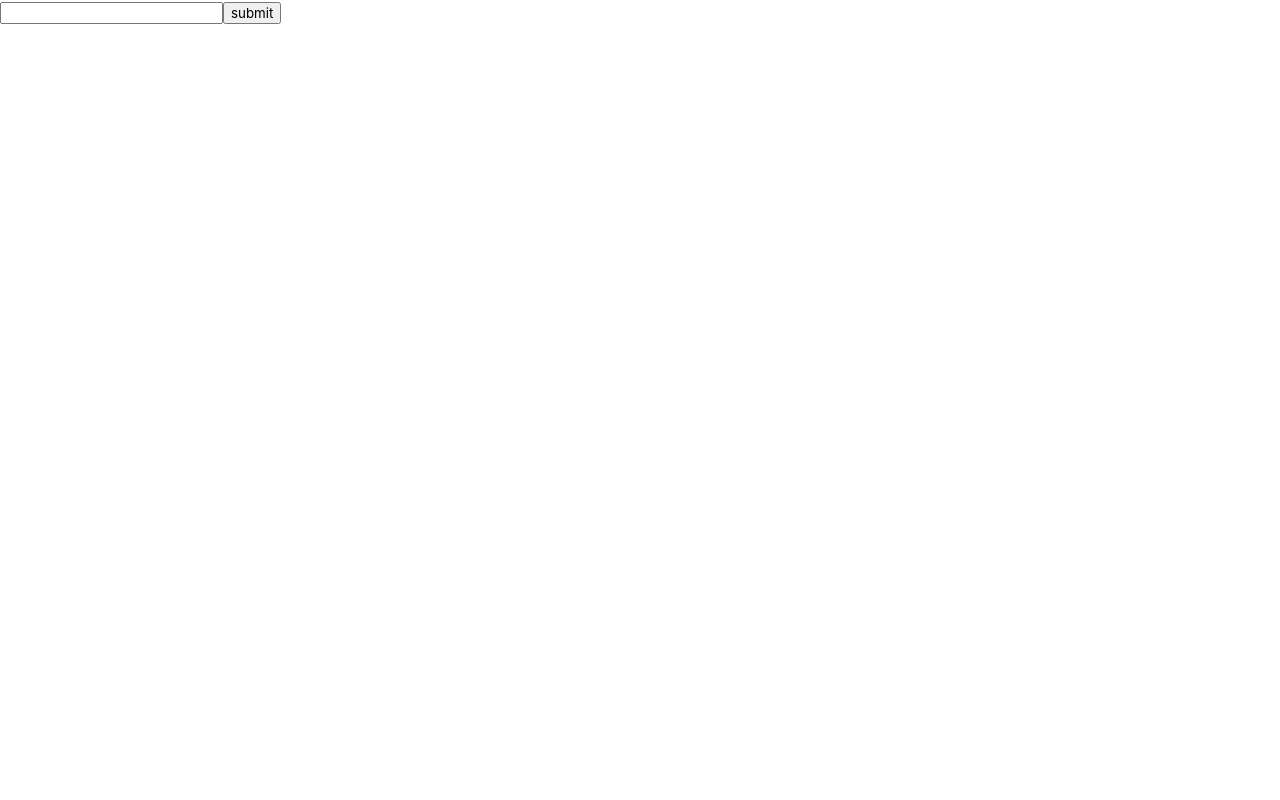
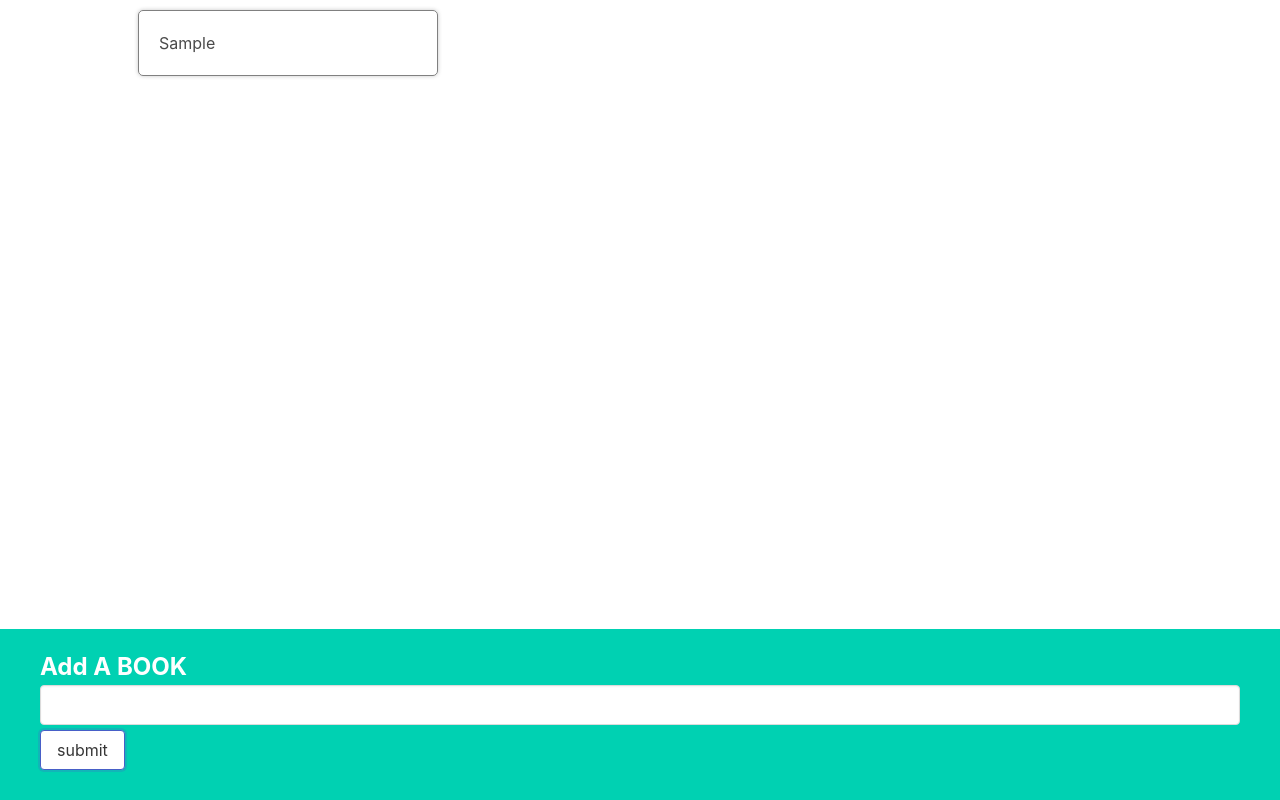
Before and after one commit to Jeungbin/react-udemy-lecture, a React (Create React App) app: page / in a window 1280 px wide. Both pictures are taken after typing "Sample" into the empty fields and a click on the button "submit". Built offline with nearby package versions, Linux system fonts and the light colour scheme.

Commit message:
Form :Displaying the list

```diff
--- a/src/handleForms/App.js
+++ b/src/handleForms/App.js
@@ -1,16 +1,25 @@
 import React, { useState } from "react";
 import BookCreate from "./components/BookCreate";
-
+import BookList from "./components/BookList";
 function App() {
   const [books, setBooks] = useState([]);
-  const handleSubmit = (term) => {
-    console.log("i would like to see" + term);
-    setBooks([...books, { id: Math.random(), name: term }]);
+  const createBook = (title) => {
+    // //BAD CODE
+    // books.push({id:123, title:title})
+    // setBooks(books)
+    // books.length => stays at '0'
+    // title: title =>title
+    const updatedBooks = [
+      ...books,
+      { id: Math.round(Math.random() * 9999), title },
+    ];
+    setBooks(updatedBooks);
   };
-  console.log(books);
+
   return (
-    <div>
-      <BookCreate onCreate={handleSubmit} />
+    <div className="app">
+      <BookList books={books} />
+      <BookCreate onCreate={createBook} />
     </div>
   );
 }
--- a/src/handleForms/components/BookCreate.js
+++ b/src/handleForms/components/BookCreate.js
@@ -14,10 +14,16 @@ function BookCreate({ onCreate }) {
     setTitle(" ");
   };
   return (
-    <div>
+    <div className="book-create">
+      <h3>Add A BOOK</h3>
       <form onSubmit={handleSubmit}>
-        <input value={title} onChange={handleChange} type="text" />
-        <button>submit</button>
+        <input
+          className="input"
+          value={title}
+          onChange={handleChange}
+          type="text"
+        />
+        <button className="button">submit</button>
       </form>
     </div>
   );
--- a/src/handleForms/components/BookList.js
+++ b/src/handleForms/components/BookList.js
@@ -1,7 +1,10 @@
 import React from "react";
-
-function BookList() {
-  return <div>BookList</div>;
+import BookShow from "./BookShow";
+function BookList({ books }) {
+  const renderBooks = books.map((item) => {
+    return <BookShow key={item.id} book={item} />;
+  });
+  return <div className="book-list">{renderBooks}</div>;
 }
 
 export default BookList;
--- a/src/handleForms/components/BookShow.js
+++ b/src/handleForms/components/BookShow.js
@@ -1,7 +1,7 @@
 import React from "react";
 
-function BookShow() {
-  return <div>BookShow</div>;
+function BookShow({ book }) {
+  return <div className="book-show">{book.title}</div>;
 }
 
 export default BookShow;
```
